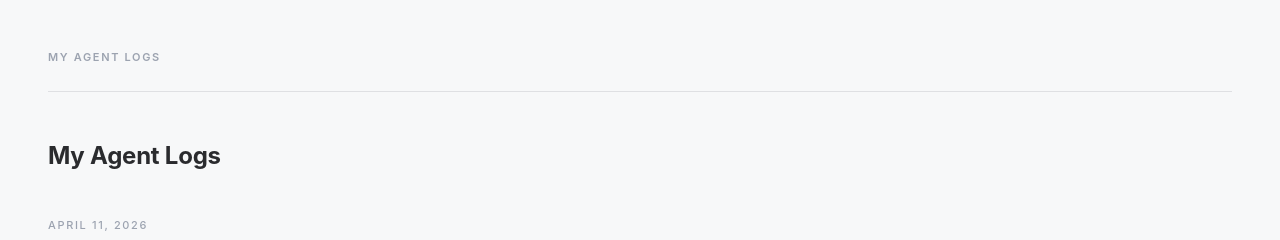
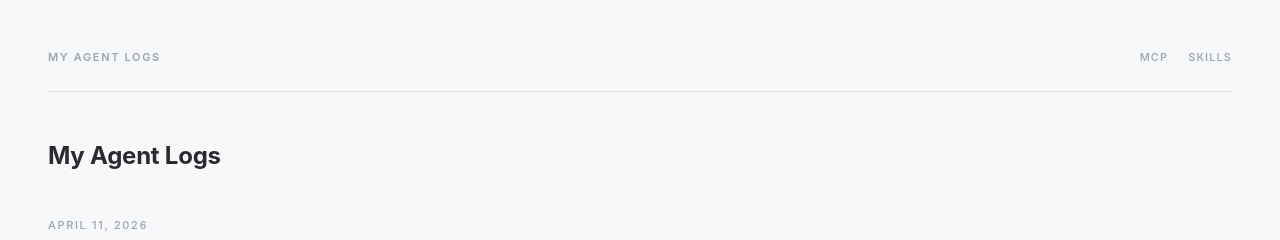
Before and after one commit to pjosols/myagentlogs, a Jekyll site: the page built from index.html, in a window 1280 px wide. Shown: the top 240 px of the page. Built offline with Jekyll 4.4.1, drawn with Linux system fonts in a browser that asks for light colours.

Commit message:
Fix llms.txt processing, add MCP/Skills nav links

```diff
--- a/_layouts/default.html
+++ b/_layouts/default.html
@@ -34,6 +34,12 @@
       font-size: 11px; font-weight: 600; letter-spacing: 0.15em;
       text-transform: uppercase; text-decoration: none; color: var(--mute);
     }
+    .nav-links { display: flex; gap: 20px; }
+    .nav-links a {
+      font-size: 11px; letter-spacing: 0.1em; text-transform: uppercase;
+      text-decoration: none; color: var(--mute); font-weight: 500; transition: color 0.15s;
+    }
+    .nav-links a:hover { color: var(--fg); }
     main { flex: 1; max-width: 720px; }
     h1 {
       font-size: 24px; font-weight: 700; line-height: 1.3;
@@ -91,6 +97,10 @@
 <body>
   <nav>
     <a href="/" class="site-name">{{ site.title }}</a>
+    <div class="nav-links">
+      <a href="/tags/mcp/">MCP</a>
+      <a href="/tags/skill/">Skills</a>
+    </div>
   </nav>
   <main>
     {{ content }}
--- a/llms.txt
+++ b/llms.txt
@@ -1,3 +1,6 @@
+---
+permalink: /llms.txt
+---
 # My Agent Logs
 
 > Notes on AI agents, MCP servers, skills, and instructions.
```
